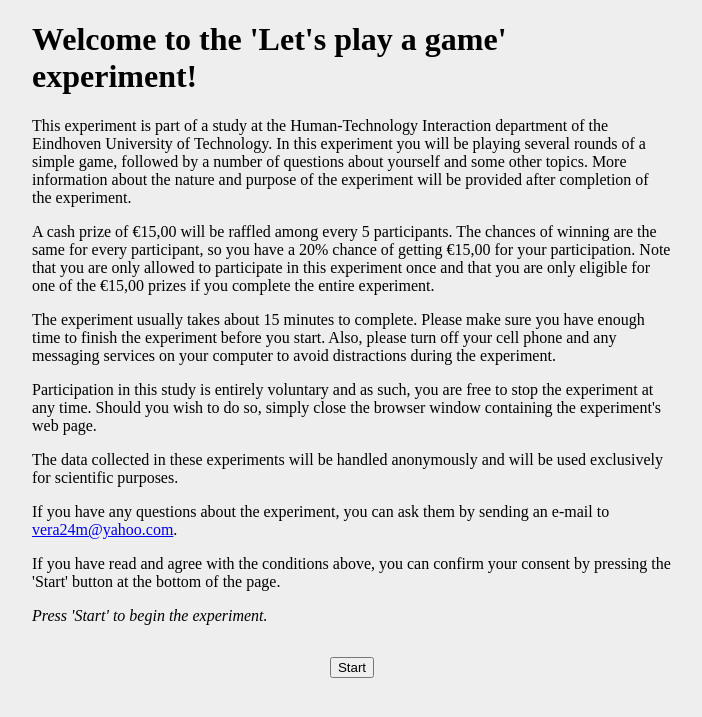
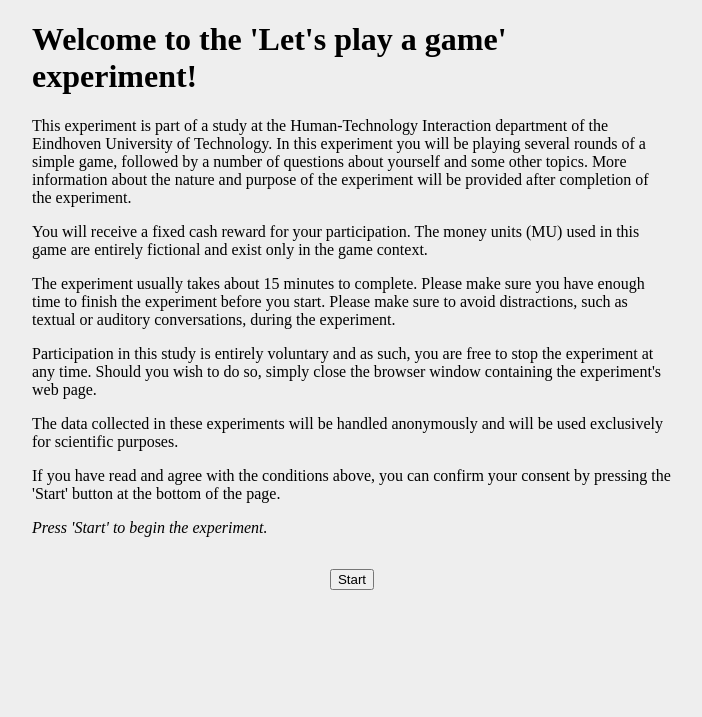
Before and after one commit to vera24m/ultimatum_game, a Django app: page /game/start/ in a window 1280 px wide. Shown: the top 717 px of the page, without its empty margins (288-990 px from the left). Run offline with Django 3.2, Linux system fonts and the light colour scheme; parts of the project's set-up code (start-up, migrations or seed data) failed here and were passed over.

Commit message:
Changed text on template web pages.

```diff
--- a/game/templates/game/end_round.html
+++ b/game/templates/game/end_round.html
@@ -3,6 +3,8 @@
 <!-- Include test from /opt/lampp/htdocs/ultimatum/letsplayagame_showresult.php -->
 
 <!-- XXX: Wrong. After last round we must not start again! -->
+<h1>Round has ended</h1>
+<p>This concludes the current round. Click the button below to proceed.</p>
 <form action="{% url 'game:start_round' %}" method="get">
   <input type="submit" value="Next page" />
 </form>
--- a/game/templates/game/play_round.html
+++ b/game/templates/game/play_round.html
@@ -24,6 +24,7 @@
 
 </script>
 
+<h1>Offer</h1>
 <p>{{ opponent_name }} has prepared an offer for you. Click the box below to see
 how {{ opponent_name }} would like to divide the available
 {{ amount_offered|add:amount_kept }} MU.</p>
--- a/game/templates/game/start_game.html
+++ b/game/templates/game/start_game.html
@@ -8,16 +8,10 @@ questions about yourself and some other topics. More information about the
 nature and purpose of the experiment will be provided after completion of the
 experiment.</p>
 
-<p>A cash prize of &euro;15,00 will be raffled among every 5 participants. The
-chances of winning are the same for every participant, so you have a 20% chance
-of getting &euro;15,00 for your participation.  Note that you are only allowed
-to participate in this experiment once and that you are only eligible for one
-of the &euro;15,00 prizes if you complete the entire experiment.</p>
+<p>You will receive a fixed cash reward for your participation. The money units (MU) used in this game are entirely fictional and exist only in the game context.</p>
 
 <p>The experiment usually takes about 15 minutes to complete. Please make sure you
-have enough time to finish the experiment before you start. Also, please turn
-off your cell phone and any messaging services on your computer to avoid
-distractions during the experiment.</p>
+have enough time to finish the experiment before you start. Please make sure to avoid distractions, such as textual or auditory conversations, during the experiment.</p>
 
 <p>Participation in this study is entirely voluntary and as such, you are free to
 stop the experiment at any time.  Should you wish to do so, simply close the
@@ -25,9 +19,6 @@ browser window containing the experiment's web page.</p>
 
 <p>The data collected in these experiments will be handled anonymously and will be
 used exclusively for scientific purposes.</p>
-
-<p>If you have any questions about the experiment, you can ask them by sending an
-e-mail to <a href="mailto:vera24m@yahoo.com">vera24m@yahoo.com</a>.</p>
 
 <p>If you have read and agree with the conditions above, you can confirm your
 consent by pressing the 'Start' button at the bottom of the page.</p>
--- a/game/templates/game/start_round.html
+++ b/game/templates/game/start_round.html
@@ -3,10 +3,11 @@
 
 <!-- Include test from /opt/lampp/htdocs/ultimatum/letsplayagame_showopponent.php -->
 
-<p>Meet opponent {{ round_number }}.</p>
+<h1>Opponent {{ round_number }}</h1>
 
 <img src="{% static 'game/pictures/'|add:picture %}" alt="photo">
 
+<p>Meet opponent {{ round_number }}, shown in the picture above. You'll be playing against this opponent in the following round.</p>
 
 <form action="{% url 'game:play_round' %}" method="get">
   <input type="submit" value="Next page" />
```
